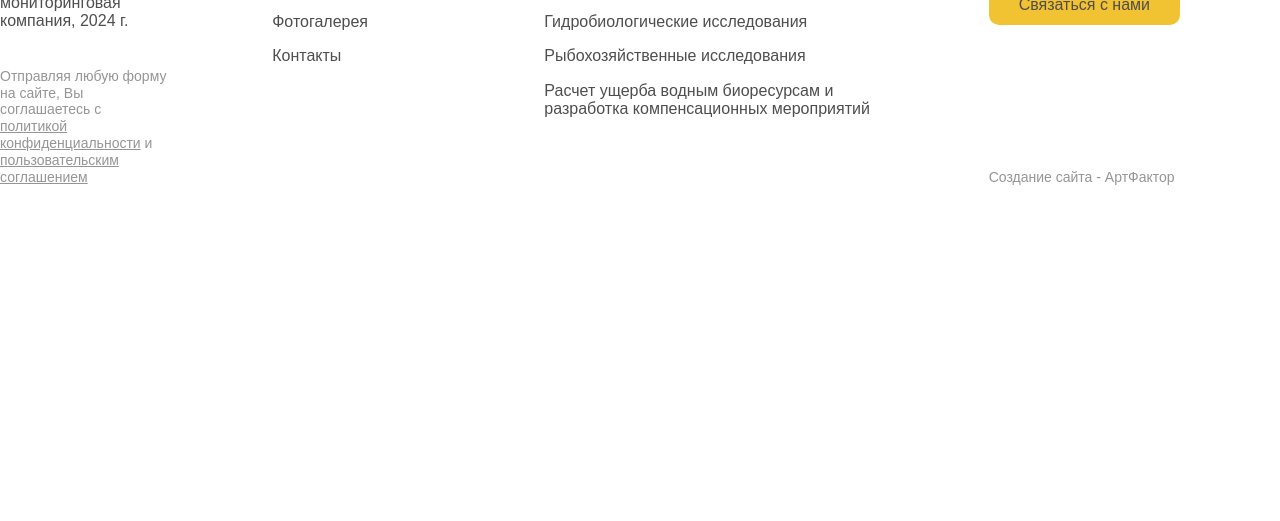
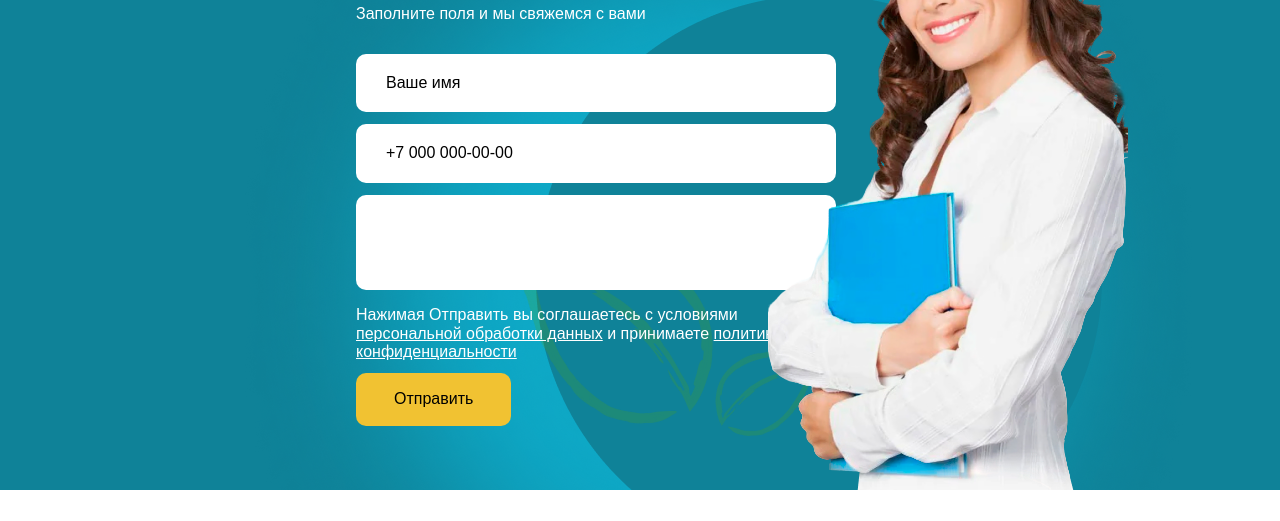
Before and after one commit to maxvgr/szmk, a website built with webpack: page src/page-home.html in a window 1280 px wide. Shown: the part 1990-2511 px from the top of the page. Before the commit the page ends 2212 px from the top, so only its background shows below. Built offline with nearby package versions, Linux system fonts and the light colour scheme; a web font is replaced by a local one; what vanilla-lazyload would draw is missing.

Commit message:
feat: добавлен блок Консультация специалиста

```diff
--- a/src/page-home.html
+++ b/src/page-home.html
@@ -146,13 +146,55 @@
               <a href="#" class="button button-primary">Подробнее</a>
             </div>
             <!-- /.results__button -->
-
           </div>
           <!-- /.results__wrapper -->
         </div>
         <!-- /.container -->
       </section>
 
+      <section class="section consultation">
+        <div class="container">
+          <div class="consultation__wrapper">
+            <h2 class="consultation__title">
+              Нужна консультация специалиста?
+            </h2>
+            <form action="" method="post" data-form>
+              <div class="consultation__form">
+                <div class="consultation__text">
+                  Заполните поля и мы свяжемся с вами
+                </div>
+                <!-- /.conslutation__text -->
+                <div class="consultation__name">
+                  <input type="text"  name="name" class="input" placeholder="Ваше имя">
+                </div>
+                <!-- /.consultation__name -->
+                <div class="consultation__phone">
+                  <input type="tel" name="tel" class="input" placeholder="+7 000 000-00-00">
+                </div>
+                <!-- /.consultation__phone -->
+                <div class="consultation__comment">
+                  <textarea name="comment"  cols="20" rows="3" class="input"></textarea>
+                </div>
+                <!-- /.consultation__comment -->
+                <div class="consultation__soglasie">
+                  Нажимая Отправить вы соглашаетесь с условиями <a href="#">персональной обработки данных</a> и принимаете <a href="#">политику конфиденциальности</a>
+                </div>
+                <!-- /.consultation__soglasie -->
+                <div class="consultation__button">
+                  <button type="submit" class="button button-primary">Отправить</button>
+                </div>
+                <!-- /.consultation__button -->
+
+
+              </div>
+              <!-- /.consultation__form -->
+
+            </form>
+          </div>
+          <!-- /.consultation__wrapper -->
+        </div>
+        <!-- /.container -->
+      </section>
     </div>
     <!-- /.page__body -->
   </main>
--- a/src/scss/layout/components/button/_button.scss
+++ b/src/scss/layout/components/button/_button.scss
@@ -18,8 +18,9 @@
   }
 }
 
-.input {
+.input, textarea {
   padding: 20px 30px;
+  border: none;
   border-radius: 10px;
   outline: none;
   background: $palette-white;
--- a/src/scss/layout/pages/_main.scss
+++ b/src/scss/layout/pages/_main.scss
@@ -4,3 +4,4 @@
 @import "sections/expert";
 @import "sections/callback";
 @import "sections/results";
+@import "sections/consultation";
--- a/src/scss/layout/pages/sections/_callback.scss
+++ b/src/scss/layout/pages/sections/_callback.scss
@@ -5,6 +5,8 @@
   }
 
   &__wrapper {
+    position: relative;
+    z-index: 5;
     display: grid;
     grid-template-columns: 2fr 1fr 1fr 0.5fr;
     gap: 15px;
--- /dev/null
+++ b/src/scss/layout/pages/sections/_consultation.scss
@@ -0,0 +1,69 @@
+.consultation {
+  .container {
+    max-width: 1920px;
+    padding: 0;
+  }
+
+  &__wrapper {
+    position: relative;
+    z-index: 10;
+    margin-top: -50px;
+    padding: 64px 356px;
+    border-radius: 50px 50px 0 0;
+    background-color: $palette-blue;
+    background-image: url("../assets/images/page/home/bg-green-list.png"), url("../assets/images/page/home/blue-bubl-consult-up.png"),  url("../assets/images/page/home/blue-bubl-consult.png");
+    background-position: bottom 50px left 53%, bottom 0 left 75%, bottom 0 left 75%;
+    background-repeat: no-repeat, no-repeat, no-repeat;
+    color: $color-text__white;
+
+    &::after {
+      content: '';
+      position: absolute;
+      z-index: 20;
+      bottom: 0;
+      left: 60%;
+      width: 360px;
+      height: 630px;
+      background-image: url("../assets/images/page/home/consult.png");
+    background-position: bottom 0 left 0;
+    background-repeat: no-repeat;
+    }
+  }
+
+  &__title, h2 {
+    padding-bottom: 12px;
+    color: $color-text__white;
+    text-align: left;
+  }
+
+  &__form {
+    display: flex;
+    flex-direction: column;
+    gap: 12px;
+    width: 480px;
+
+    .input, textarea {
+      width: 100%;
+    }
+
+    .button {
+      padding: 17px 38px;
+    }
+  }
+
+  &__text {
+    padding-bottom: 18px;
+  }
+
+  &__soglasie {
+    a {
+      text-decoration: underline;
+      transition: $transition-time ease;
+
+      &:hover {
+        text-decoration: none;
+      }
+    }
+  }
+
+}
--- a/src/scss/layout/pages/sections/_results.scss
+++ b/src/scss/layout/pages/sections/_results.scss
@@ -6,9 +6,9 @@
 
   &__wrapper {
     position: relative;
-    z-index: -1;
+    z-index: 1;
     margin-top: -50px;
-    padding: 88px 160px 0;
+    padding: 88px 160px 50px;
     border-radius: 50px 50px 0 0;
     background-color: rgba(243, 244, 247, 1);
     background-image: url("../assets/images/page/home/yellow-bubl.png"), url("../assets/images/page/home/blue-bubl.png");
--- a/src/scss/settings/_palette.scss
+++ b/src/scss/settings/_palette.scss
@@ -2,6 +2,7 @@
 $palette-white: #ffffff;
 $palette-black: #000000;
 $palette-yellow: rgba(241, 194, 50, 1);
+$palette-blue: rgba(15, 130, 152, 1);
 
 // Цветовая палитра текста
 $color-text__primary: rgba(78, 78, 78, 1);
```
Also changed, not shown: src/assets/images/page/home/bg-green-list.png (added), src/assets/images/page/home/blue-bubl-consult-up.png (added), src/assets/images/page/home/blue-bubl-consult.png (added), src/assets/images/page/home/consult.png (added).
